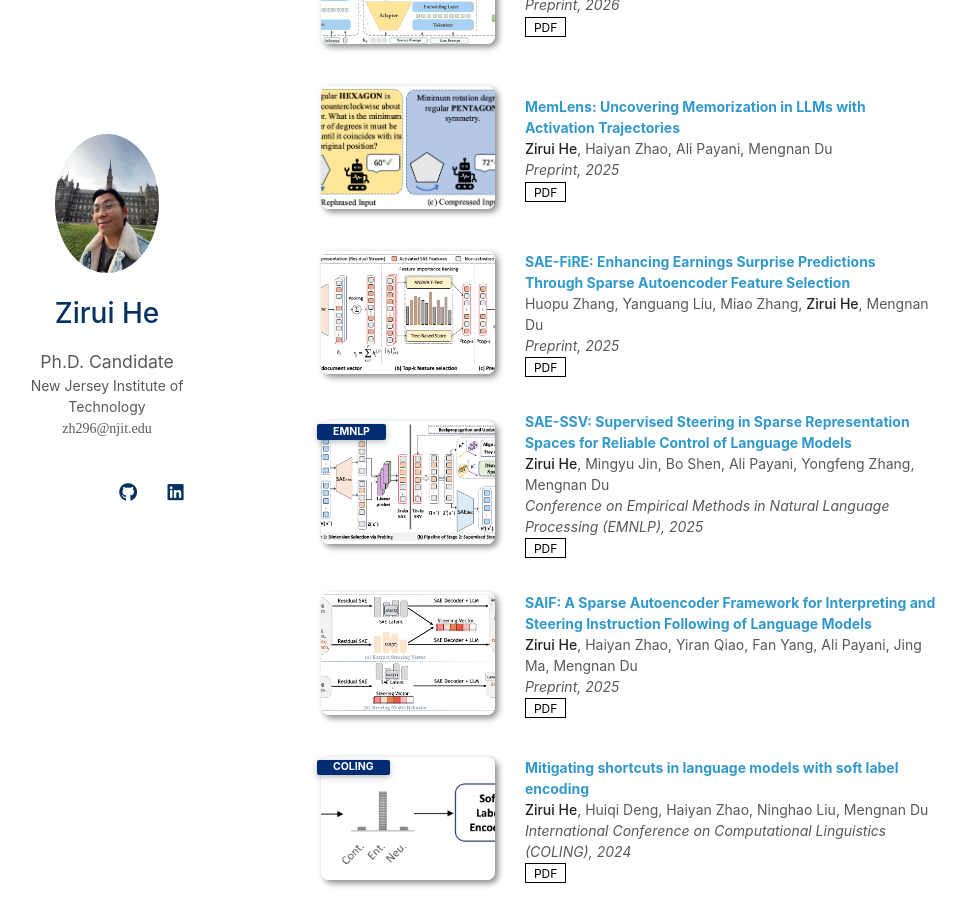
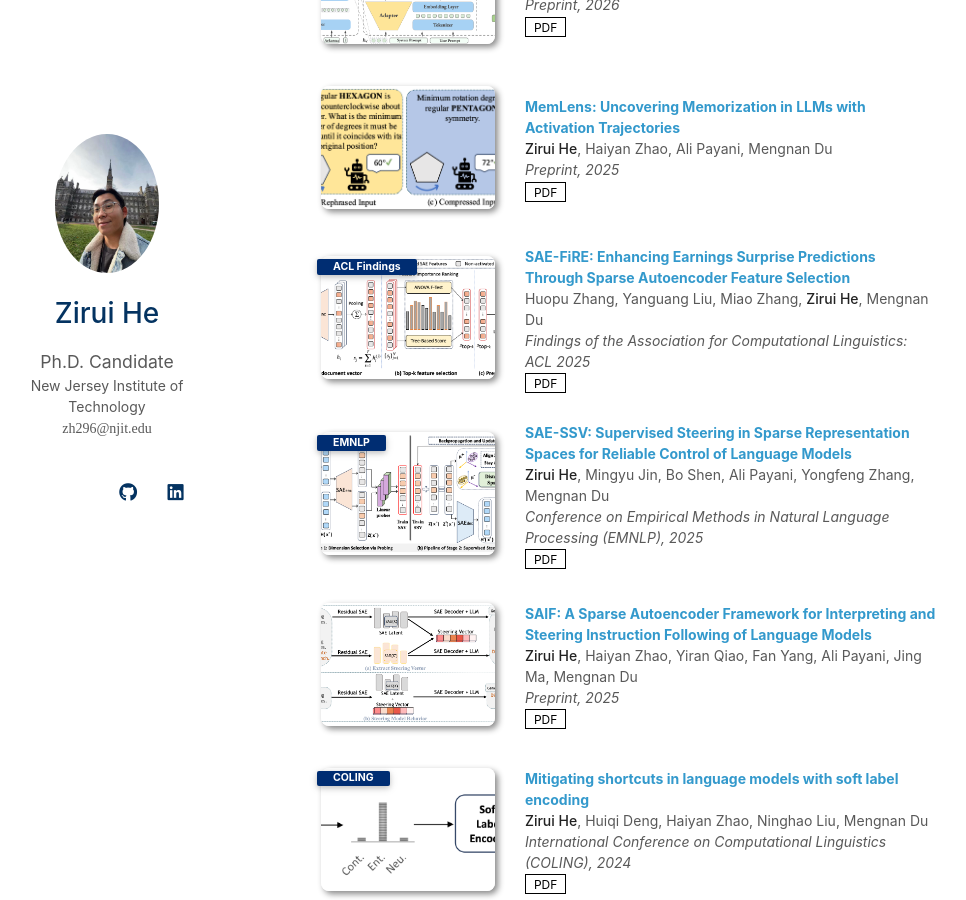
Before and after one commit to Ineedanamehere/Ineedanamehere.github.io, a Jekyll site: the page built from index.md, in a window 1280 px wide and 900 px high, scrolled down 920 px. Shown: the whole window, without its empty margins (169-1135 px from the left). Built offline with Jekyll 4.4.1, drawn with Linux system fonts in a browser that asks for light colours; a style sheet for code colours, icons or effects is not loaded; our own code applies the rules of GitHub Pages for plain Markdown files.

Commit message:
Update publications.yml

```diff
--- a/_data/publications.yml
+++ b/_data/publications.yml
@@ -19,7 +19,8 @@ main:
 
   - title: "SAE-FiRE: Enhancing Earnings Surprise Predictions Through Sparse Autoencoder Feature Selection"
     authors: "Huopu Zhang, Yanguang Liu, Miao Zhang, <strong>Zirui He</strong>, Mengnan Du"
-    conference: "Preprint, 2025"
+    conference_short: ACL Findings
+    conference: "Findings of the Association for Computational Linguistics: ACL 2025"
     pdf: "https://arxiv.org/abs/2505.14420v2"
     image: "./assets/img/saefire.png"
 
```
